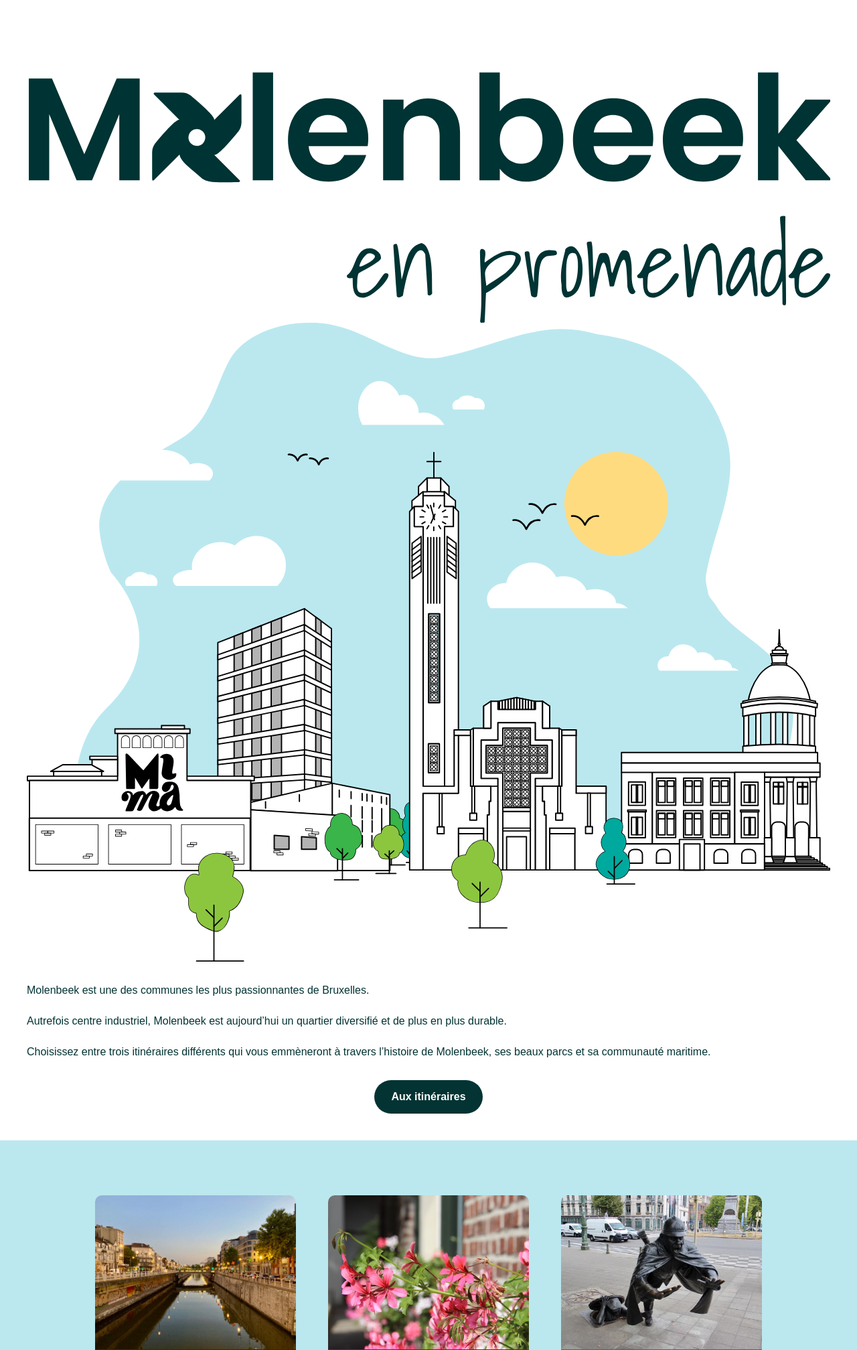
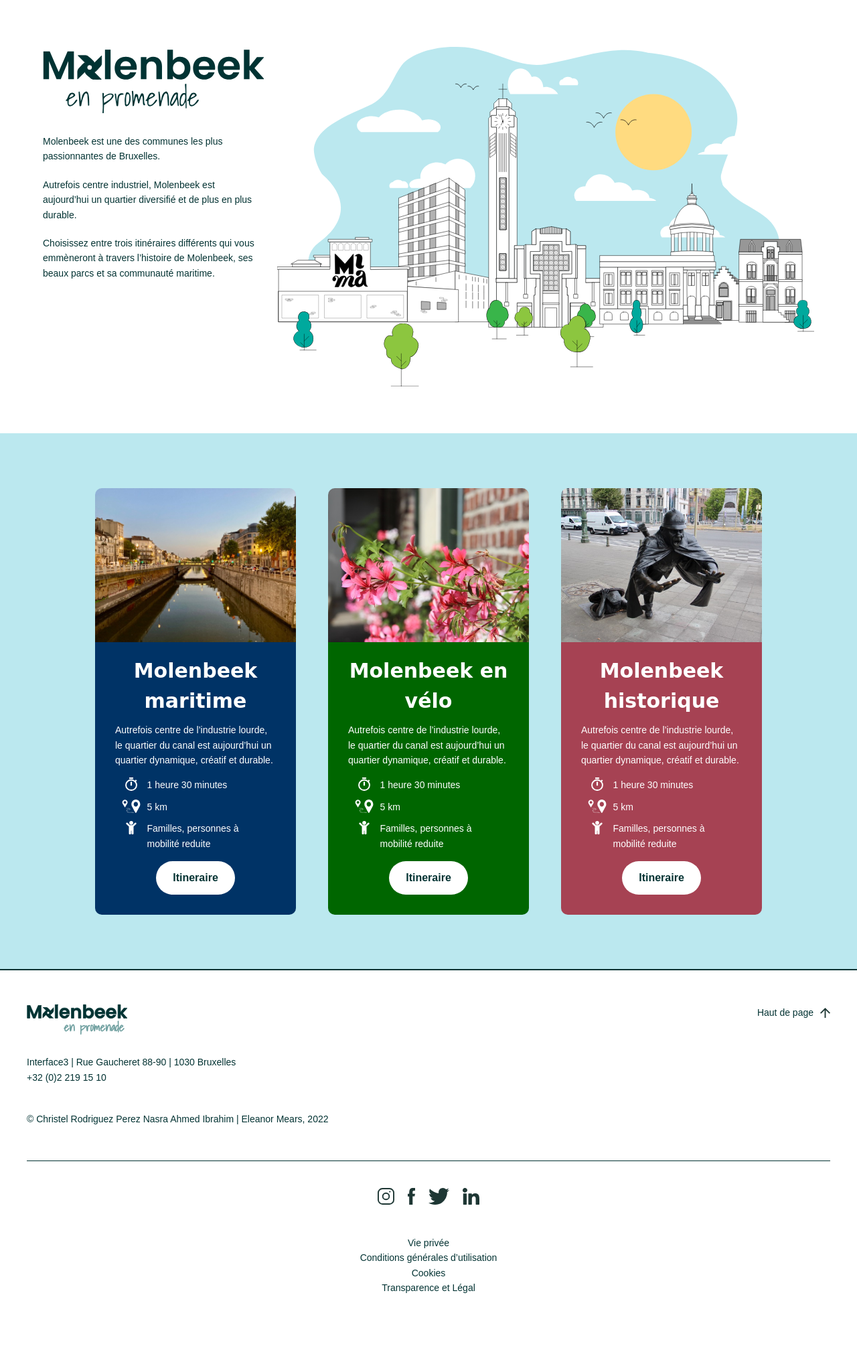
Before and after one commit to Baboo81/Molenbeek, a PHP site: page / in a window 1280 px wide. Shown: the part 60-2076 px from the top of the page at 67% size. After the commit the page ends 1991 px from the top, so only its background shows below. Run offline with PHP 8.4, Linux system fonts and the light colour scheme; style sheets or scripts are compiled from the project's sources; some libraries are stand-ins or nearby versions; some web fonts are replaced.

Commit message:
media queries

```diff
--- a/assets/css/main.css
+++ b/assets/css/main.css
@@ -743,15 +743,65 @@
   text-decoration: underline;
 }
 
-@media (min-width: 481px) { /* portrait e-readers (Nook/Kindle), smaller tablets @ 600 or @ 640 wide. */
+@media (min-width: 481px) {
+  /* portrait e-readers (Nook/Kindle), smaller tablets @ 600 or @ 640 wide. */
   h3 {
     font-size: 30px;
   }
 }
-@media (min-width: 641px) { /* portrait tablets, portrait iPad, landscape e-readers, landscape 800x480 or 854x480 phones */ }
-@media (min-width: 961px) { /* tablet, landscape iPad, lo-res laptops ands desktops */ }
-@media (min-width: 1025px) { /* big landscape tablets, laptops, and desktops */ }
-@media (min-width: 1281px) { /* hi-res laptops and desktops */ }
+@media (min-width: 641px) {
+  /* portrait tablets, portrait iPad, landscape e-readers, landscape 800x480 or 854x480 phones */
+}
+@media (min-width: 961px) {
+  /* tablet, landscape iPad, lo-res laptops ands desktops */
+}
+@media (min-width: 1025px) {
+  /* big landscape tablets, laptops, and desktops */
+  p {
+    margin: 20px 0;
+  }
+  #intro .btn-wrapper {
+    display: none;
+  }
+  #intro {
+    display: grid;
+    grid-template-columns: 25vw 1fr 1fr;
+    grid-template-rows: 130px 1fr;
+    grid-column-gap: 30px;
+    grid-row-gap: 0px;
+  }
+  #intro #intro-title {
+    grid-area: 1/1/2/2;
+    width: 330px;
+    align-content: flex-start;
+  }
+  #intro #intro-text {
+    grid-area: 2/1/3/2;
+  }
+  #intro #intro-img {
+    grid-area: 1/2/3/4;
+    align-items: flex-end;
+    padding-top: 20px;
+  }
+  #intro {
+    /* padding: 20px 40px; */
+    padding: 50px 5vw;
+  }
+  body {
+    /* font-size: 16px; */
+    font-size: 14px;
+  }
+  #intro {
+    /* grid-template-columns: 30vw 1fr 1fr; */
+    grid-template-columns: 25vw 1fr 1fr;
+  }
+  #intro #intro-text {
+    display: block;
+  }
+}
+@media (min-width: 1281px) {
+  /* hi-res laptops and desktops */
+}
 .infobox {
   background: #BBE8EF;
   padding: 25px;
--- a/assets/sass/base/body.scss
+++ b/assets/sass/base/body.scss
@@ -1,10 +1,10 @@
-
 /* smartphones, iPhone, portrait 480x320 phones */
 @import '../base/var.scss';
 
 .hidden {
     display: none;
 }
+
 body {
     background-color: $bg1;
     font-size: 16px;
@@ -295,19 +295,24 @@
 
 #liens-utiles {
     flex-direction: column;
+
     li {
         list-style: none;
         padding: 5px 0;
         display: grid;
         grid-template-columns: 20px 1fr;
         grid-column-gap: 15px;
+
         img {
             max-width: 100%;
             height: 15px;
             padding-top: 7px;
         }
+
         a {
-			&:hover, &:active {
+
+            &:hover,
+            &:active {
                 opacity: 60%;
                 font-weight: 600;
                 text-decoration: underline;
@@ -316,13 +321,79 @@
     }
 }
 
-@media (min-width:481px)  { /* portrait e-readers (Nook/Kindle), smaller tablets @ 600 or @ 640 wide. */
+@media (min-width:481px) {
+
+    /* portrait e-readers (Nook/Kindle), smaller tablets @ 600 or @ 640 wide. */
     h3 {
         font-size: 30px;
     }
 }
 
-@media (min-width:641px)  { /* portrait tablets, portrait iPad, landscape e-readers, landscape 800x480 or 854x480 phones */ }
-@media (min-width:961px)  { /* tablet, landscape iPad, lo-res laptops ands desktops */ }
-@media (min-width:1025px) { /* big landscape tablets, laptops, and desktops */ }
-@media (min-width:1281px) { /* hi-res laptops and desktops */ }
+@media (min-width:641px) {
+    /* portrait tablets, portrait iPad, landscape e-readers, landscape 800x480 or 854x480 phones */
+}
+
+@media (min-width:961px) {
+    /* tablet, landscape iPad, lo-res laptops ands desktops */
+}
+
+@media (min-width:1025px) {
+    /* big landscape tablets, laptops, and desktops */
+
+    p {margin: 20px 0;}
+
+    #intro .btn-wrapper {
+        display: none;
+    }
+
+
+    #intro {
+        display: grid;
+        grid-template-columns: 25vw 1fr 1fr;
+        grid-template-rows: 130px 1fr;
+        grid-column-gap: 30px;
+        grid-row-gap: 0px;
+    }
+
+    #intro #intro-title
+    {
+        grid-area: 1 / 1 / 2 / 2;
+        width: 330px;
+        align-content: flex-start;
+          }
+
+    #intro #intro-text {
+        grid-area: 2 / 1 / 3 / 2;
+
+    }
+
+    #intro #intro-img {
+        grid-area: 1 / 2 / 3 / 4;
+        align-items: flex-end;
+        padding-top: 20px;
+    }
+
+    #intro {
+        /* padding: 20px 40px; */
+        padding: 50px 5vw;
+      }
+
+      body {
+        /* font-size: 16px; */
+        font-size: 14px;
+      }
+      #intro {
+        /* grid-template-columns: 30vw 1fr 1fr; */
+        grid-template-columns: 25vw 1fr 1fr;
+      }
+
+      #intro #intro-text {
+        display: block;
+      }
+
+
+}
+
+@media (min-width:1281px) {
+    /* hi-res laptops and desktops */
+}
--- /dev/null
+++ b/assets/script/main.js
@@ -0,0 +1,19 @@
+// swap intro image for bigger version when screen width above 1025px using JS media queries
+// récupérer élément
+const cityscape = document.getElementById("cityscape");
+const logo = document.querySelector("#intro-title img");
+console.log(logo);
+
+function changePic(x) {
+
+    if (x.matches) { // Si media query correspond, changez le src de img#cityscape.
+      cityscape.src = "/assets/img/illustrations/Molenbeek-scene-lg.svg";
+      logo.src = "/assets/img/logos/logo-uni-3.svg"
+    } else {
+        cityscape.src = "/assets/img/illustrations/Molenbeek-scene-mobile-outline.svg";
+        logo.src = "/assets/img/logos/logo-uni.svg"
+    }
+  }
+
+  let x = window.matchMedia("(min-width: 1025px)");
+  changePic(x); // Call listener function at run time
--- a/index.html
+++ b/index.html
@@ -25,6 +25,8 @@
 		<script src="assets/script/slider.js" defer></script>
 		<!--Lien  trace itinéraire-->
 		<script src="assets/script/header.js" defer></script>
+		<script src="assets/script/main.js" defer></script>
+
 
 </head>
 
@@ -71,15 +73,15 @@
 	</header>
 	<main>
 		<section id="intro">
-			<div id="wrapper">
+			<!-- <div id="wrapper"> -->
 				<div id="intro-title">
 					<img src="/assets/img/logos/logo-thin.svg" alt="Molenbeek en promenade">
 				</div>
 				<div id="intro-img">
-					<img ig="cityscape" src="assets/img/illustrations/Molenbeek-scene-mobile-outline.svg"
+					<img id="cityscape" src="assets/img/illustrations/Molenbeek-scene-mobile-outline.svg"
 						alt="Paysage urbain de Molenbeek">
 				</div>
-			</div>
+			<!-- </div> -->
 			<div id="intro-text" class="text">
 				<p>Molenbeek est une des communes les plus passionnantes de Bruxelles.
 				</p>
```
Also changed, not shown: assets/css/base/body.css (+55 -5 lines), assets/img/illustrations/Molenbeek-scene-lg.svg (added), assets/img/logos/logo-uni-1.svg (added), assets/img/logos/logo-uni-2.svg (added), assets/img/logos/logo-uni-3.svg (added), 7 other files. Lines whose indentation alone changed are shown as unchanged.
